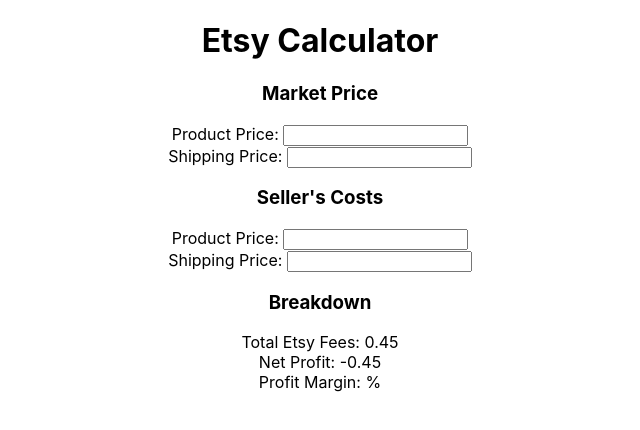
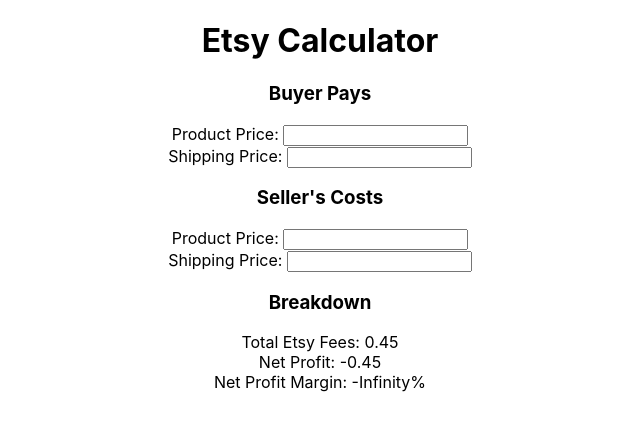
Before and after one commit to im-tk/etsy-calculator, a React (Create React App) app: page / in a window 1280 px wide. Shown: the top 430 px of the page, without its empty margins (320-960 px from the left). Built offline with nearby package versions, Linux system fonts and the light colour scheme.

Commit message:
net profit margin calculation added

```diff
--- a/src/App.js
+++ b/src/App.js
@@ -15,7 +15,6 @@
     this.handleProductCost = this.handleProductCost.bind(this);
     this.handleShippingPrice = this.handleShippingPrice.bind(this);
     this.handleShippingCost = this.handleShippingCost.bind(this);
-    this.getNetProfit = this.getNetProfit.bind(this);
   }
 
   handleProductPrice(e) {
@@ -41,20 +40,18 @@
   }
 
   getNetProfit() {
-    return (this.state.productPrice + this.state.shippingPrice) // 2 + 1
-      - (this.state.productCost + this.state.shippingCost) // 0.16 + 1 Seller Costs
-      - this.getTotalFees();
+    return this.state.productPrice + this.state.shippingPrice - this.state.productCost - this.state.shippingCost - this.getTotalFees();
   }
 
-  getProfitMargin() {
-    return;
+  getNetProfitMargin() {
+    return (this.getNetProfit() / this.state.productPrice) * 100;
   }
 
   render() {
     return (
       <div className="App">
         <h1>Etsy Calculator</h1>
-        <h3>Market Price</h3>
+        <h3>Buyer Pays</h3>
         <div>Product Price: <input onChange={this.handleProductPrice} /> </div>
         <div>Shipping Price: <input onChange={this.handleShippingPrice} /></div>
 
@@ -64,24 +61,11 @@
 
         <h3>Breakdown</h3>
         <div>Total Etsy Fees: {this.getTotalFees()}</div>
-        <div>Net Profit: {this.getNetProfit()}</div>
-        <div>Profit Margin: {}%</div>
+        <div>Net Profit: {this.getNetProfit().toFixed(2)}</div>
+        <div>Net Profit Margin: {this.getNetProfitMargin().toFixed(2)}%</div>
       </div>
     );
   }
 }
 
 export default App;
-
-
-/*
-
-
-5% of fee
-5% of shipping
-0.20 relisting fee
-
-reverse calculator
-if you're looking to make X profit per product
-//gets markup %
-*/
```
